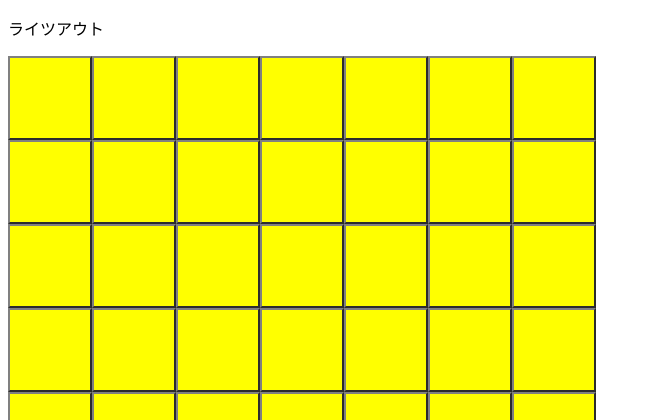
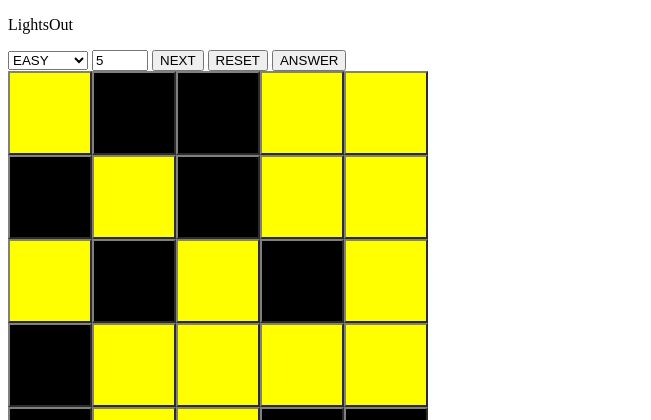
Before and after one commit to 2020-AIT-OOP2-Group7/Project-Group7, a Python web app: template templates/LightsOut.html in a window 1280 px wide. Shown: the top 420 px of the page, without its empty margins (0-651 px from the left). Run offline with Jinja, Linux system fonts and the light colour scheme; the template is opened without the code that fills it, so the values that code supplies are empty.

Commit message:
ライツアウト　おおよそ完成
リセット、答えの表示、難易度の実装できました。レイアウトは今のところ適当になってます。

```diff
--- a/templates/LightsOut.html
+++ b/templates/LightsOut.html
@@ -4,19 +4,26 @@
         <meta charset="UTF-8">
         <title>ライツアウト</title>
         <script>
-            //マスは最初は5*5にする
-            var current = new Array(25);//今のライト　on1,off-1
-            var select = new Array(25);//選択状況
+            var current = new Array();//今のライト　on1,off-1
+            var select = new Array();//選択状況
+            var question = new Array(); //問題
+            var answer = new Array();//答え
 
-            var n = 5;
+            var n;
 
             //n*nのマス用意する
-            function init(num) {
-                n = num;
+            function init() {
+                n = document.getElementById("number").value;
+                n = parseInt(n);
                 current = new Array(n*n);
                 select = new Array(n*n);
+                question = new Array(n*n);
+                answer = new Array(n*n);
+
+                //リセット
+                document.getElementById("game").innerHTML = "";
+                document.getElementById("message").innerText = n;////
                 // マス作成
-                document.getElementById("game").innerHTML = "";
                 for (var x=0; x<n; x++) {
                     for (var y=0; y<n; y++) {
                         var masu = document.createElement("div");
@@ -33,13 +40,62 @@
                     current[i] = 1;
                     select[i] = 1;
                 }
+
+                //問題生成
+                var mode = document.getElementById("mode").value;
+                console.log(mode);////
+                //難易度によって反転する数を変える
+                if(mode == 1){
+                    var num = n*n*0.2 + Math.floor(Math.random() * 3);
+                }else if(mode == 2){
+                    var num = n*n*0.4 + Math.floor(Math.random() * 3);
+                }else{
+                    var num = n*n*0.6 + Math.floor(Math.random() * 3);
+                }
+
+                //フィッシャーイェーツのアルゴリズムでシャッフル
+                var array = [...Array(n*n).keys()]
+                for(i = array.length - 1; i > 0; i--) {
+                    var j = Math.floor(Math.random() * (i + 1));
+                    var tmp = array[i];
+                    array[i] = array[j];
+                    array[j] = tmp;
+                }
+                //シャッフルした配列を前からnum個用意してランダムなパネルを反転する。反転するパネルの数を任意に調節できる
+                for(var i=0; i<num; i++){
+                    answer[array[i]] = -1
+                    xLight(array[i]);
+                }
+
+                // 問題を格納
+                for (var i=0; i<n*n; i++) {
+                    question[i] = current[i];
+                }
+                // メッセージのクリア
+                document.getElementById("message").innerText = "";
+
             }
 
             //マスをクリックしたときの処理
             function selectMasu(event) {
                 // マスのインデックス取得
                 var index = Number(event.target.id.split("_")[1]);
+                // 選択処理
+                select[index] *= -1;
+                event.target.classList.remove("hint");
 
+                xLight(index);
+
+                // クリア判定
+                if (current.indexOf(-1) == -1) {
+                    document.getElementById("message").innerText = "CLEAR!";
+                } else {
+                    document.getElementById("message").innerText = "";
+                }
+            }
+
+            //上下左右も反転する
+            function xLight(index){
                 //クリックした箇所の反転
                 turnLight(index);
                 //クリックした箇所が左端じゃないなら左を反転
@@ -76,6 +132,35 @@
 
             }
 
+            function showAnswer() {
+            // 解答の表示
+                for (var i=0; i<n*n; i++) {
+                    var masu = document.getElementById("masu_" + i);
+                    if (((answer[i] == -1)&&(select[i] == 1)) ||
+                        ((answer[i] == 1)&&(select[i] == -1))) {
+                            masu.classList.add("hint");
+                        }
+                }
+            }
+
+            function resetQuestion() {
+            // 問題のリセット
+                for (var i=0; i<n*n; i++) {
+                    current[i] = question[i];
+                    select[i] = 1;
+                    var masu = document.getElementById("masu_" + i);
+                    masu.classList.remove("hint");
+                    if (question[i] == 1 ) {
+                        masu.classList.remove("off");
+                        masu.classList.add("on");
+                    } else {
+                        masu.classList.remove("on");
+                        masu.classList.add("off");
+                    }
+                }
+                // メッセージのクリア
+                document.getElementById("message").innerText = "";
+            }
 
         </script>
         <style>
@@ -90,10 +175,21 @@
             }
             .off {background-color: black;}
             .on {background-color: yellow;}
+            .hint {background-color: pink;}
         </style>
     </head>
-    <body onload="init(7)">
-    <p>ライツアウト</p>
+    <body onload="init()">
+    <p>LightsOut</p>
+    <select name="mode" id="mode">
+        <option value="1">EASY</option>
+        <option value="2">NORMAL</option>
+        <option value="3">HARD</option>
+    </select>
+    <input type="number" id="number" min="3" max="10" value="5">
+    <input type="button" value="NEXT" onclick="init()">
+    <input type="button" value="RESET" onclick="resetQuestion()">
+    <input type="button" value="ANSWER" onclick="showAnswer()">
+    <span id="message"></span>
     <div id="game"></div>
     </body>
 </html>
```
